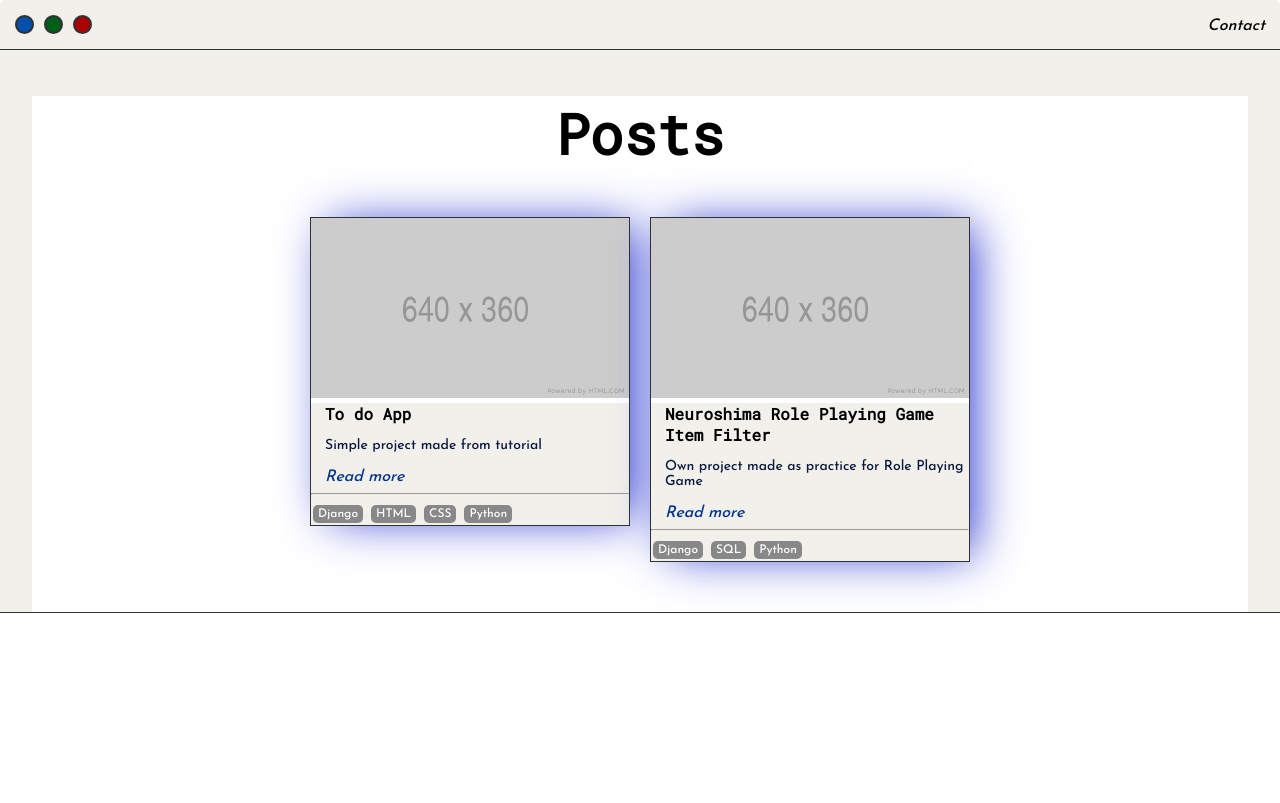
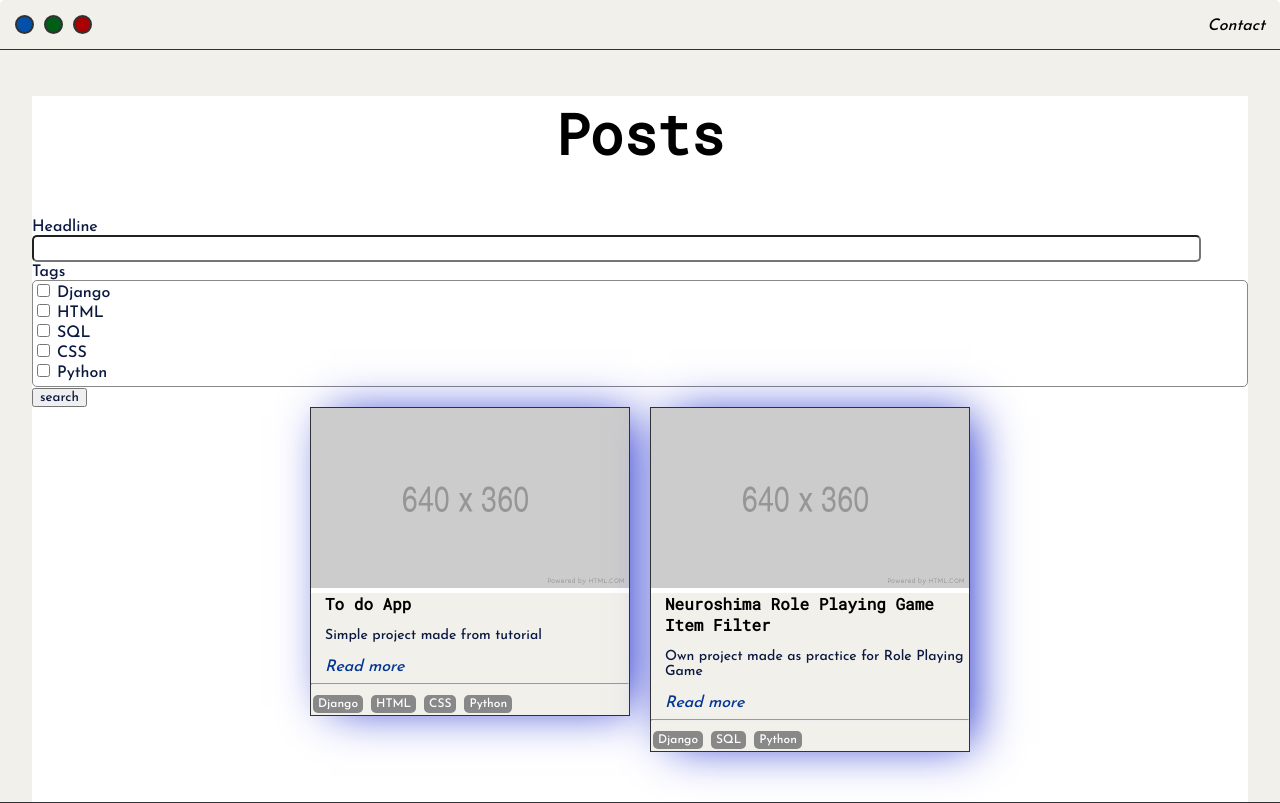
Before and after one commit to AdrianZaleski/portfolio, a Django app: page /posts/ in a window 1280 px wide. Before the commit the page ends 613 px from the top, so only its background shows below. Run offline with Django 3.2, Linux system fonts and the light colour scheme; data comes from the database, SQL or seed files in the repository; some libraries are stand-ins or nearby versions.

Commit message:
Added search function for posts view

```diff
--- /dev/null
+++ b/base/filters.py
@@ -0,0 +1,14 @@
+import django_filters
+from django_filters import CharFilter
+from django import forms
+
+from .models import *
+
+class PostFilter(django_filters.FilterSet):
+    headline = CharFilter(field_name='headline', lookup_expr="icontains", label="Headline")
+    tags = django_filters.ModelMultipleChoiceFilter(queryset=Tag.objects.all(),
+        widget=forms.CheckboxSelectMultiple()
+        )
+    class Meta:
+        model = Post
+        fields = ['headline', 'tags']
--- a/base/templates/base/posts.html
+++ b/base/templates/base/posts.html
@@ -1,12 +1,33 @@
 {% extends 'base/main.html' %}
 {% load static %}
+{% load crispy_forms_tags %}
+{% block content %}
 
-{% comment %} TODO: Add color switch as on main page, or just copy previous value here  {% endcomment %}
-{% block content %}
+<style type="text/css">
+    #id_headline{
+        max-height: 100px;
+        width: 95%;
+        ovrerflow-y: scroll;
+        padding: 5px;
+        border-radius: 5px;
+    }
+    #id_tags{
+        ovrerflow-y: scroll;
+        max-height: 100px;
+        border: 1px solid #888;
+        border-radius: 5px;
+        padding: 5px;
+    }
+</style>
 
 <section class ="s1">
     <div class="main-container">
         <h1 align="center">Posts</h1>
+        <form method="GET">
+            {{my_filter.form|crispy}}
+            <input class="btn btn-primary" type="submit" value="search">
+        </form>
+
         <div class="post-wrapper">
             {% for post in posts%}
             <div>
--- a/base/views.py
+++ b/base/views.py
@@ -3,6 +3,7 @@ from django.contrib.auth.decorators import login_required
 
 
 from .forms import PostForm
+from .filters import PostFilter
 from .models import Post
 
 # Create your views here.
@@ -15,8 +16,10 @@ def home(request):
 
 def posts(request):
     posts = Post.objects.filter(active = True)
+    my_filter = PostFilter(request.GET, queryset=posts)
+    posts = my_filter.qs
 
-    context = {'posts': posts}
+    context = {'posts': posts, 'my_filter':my_filter}
     return render(request, 'base/posts.html', context)
 
 def post(request, pk):
--- a/portfolio/settings.py
+++ b/portfolio/settings.py
@@ -42,6 +42,7 @@ INSTALLED_APPS = [
     'base',
 
     'crispy_forms',
+    'django_filters',
 ]
 
 CRISPY_TEMPLATE_PACK = "bootstrap4"
--- a/static/css/default.css
+++ b/static/css/default.css
@@ -18,6 +18,7 @@ html,
 body {
     padding: 0;
     margin: 0;
+    background-color: var(--secondaryColor);
 }
 
 body * {
@@ -45,6 +46,12 @@ input {
 }
 
 textarea {
+    color: var(--secondaryText);
+    font-family: "Josefin Sans", sans-serif;
+    background-color: var(--secondaryColor);
+}
+
+.textinput {
     color: var(--secondaryText);
     font-family: "Josefin Sans", sans-serif;
     background-color: var(--secondaryColor);
```
